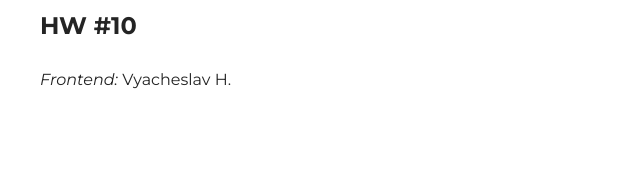
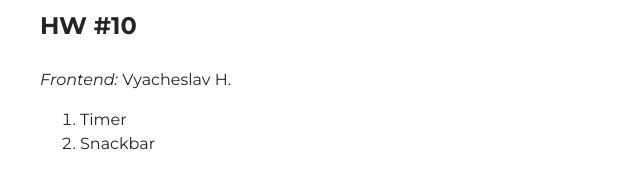
Before and after one commit to polaris-on/goit-js-hw-10, a website built with Vite: page src/index.html in a window 1280 px wide. Shown: the whole page, without its empty margins (0-640 px from the left). Built offline with nearby package versions, Linux system fonts and the light colour scheme.

Commit message:
Html-files connection corrected

```diff
--- a/src/index.html
+++ b/src/index.html
@@ -18,7 +18,10 @@
       <div class="container">
         <h1 class="task-header">HW #10</h1>
         <p><i>Frontend:</i> Vyacheslav H.</p>
-
+        <ol>
+          <li><a href="/1-timer.html">Timer</a></li>
+          <li><a href="/2-snackbar.html">Snackbar</a></li>
+        </ol>
       </div>
     </section>
 
```
